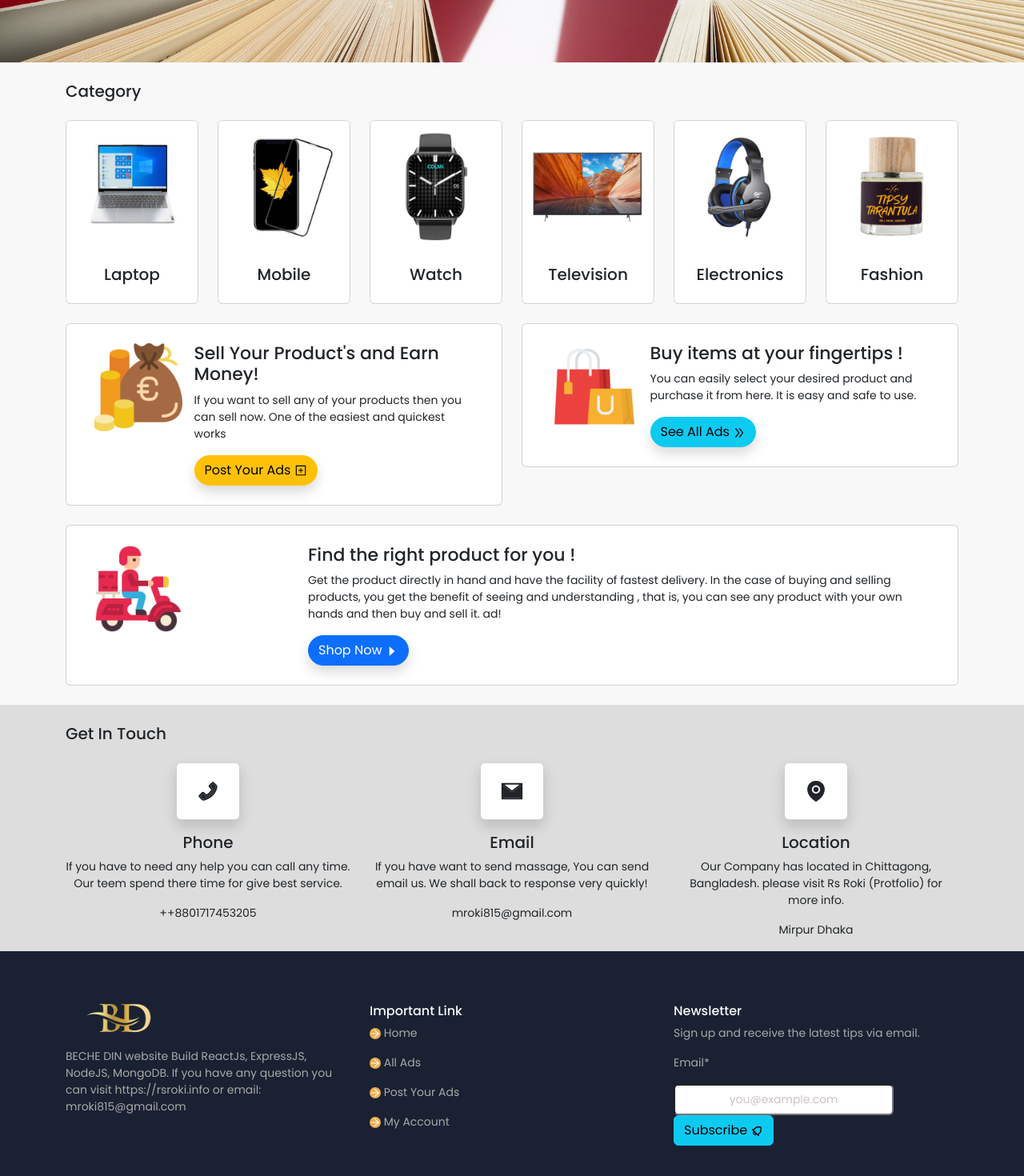
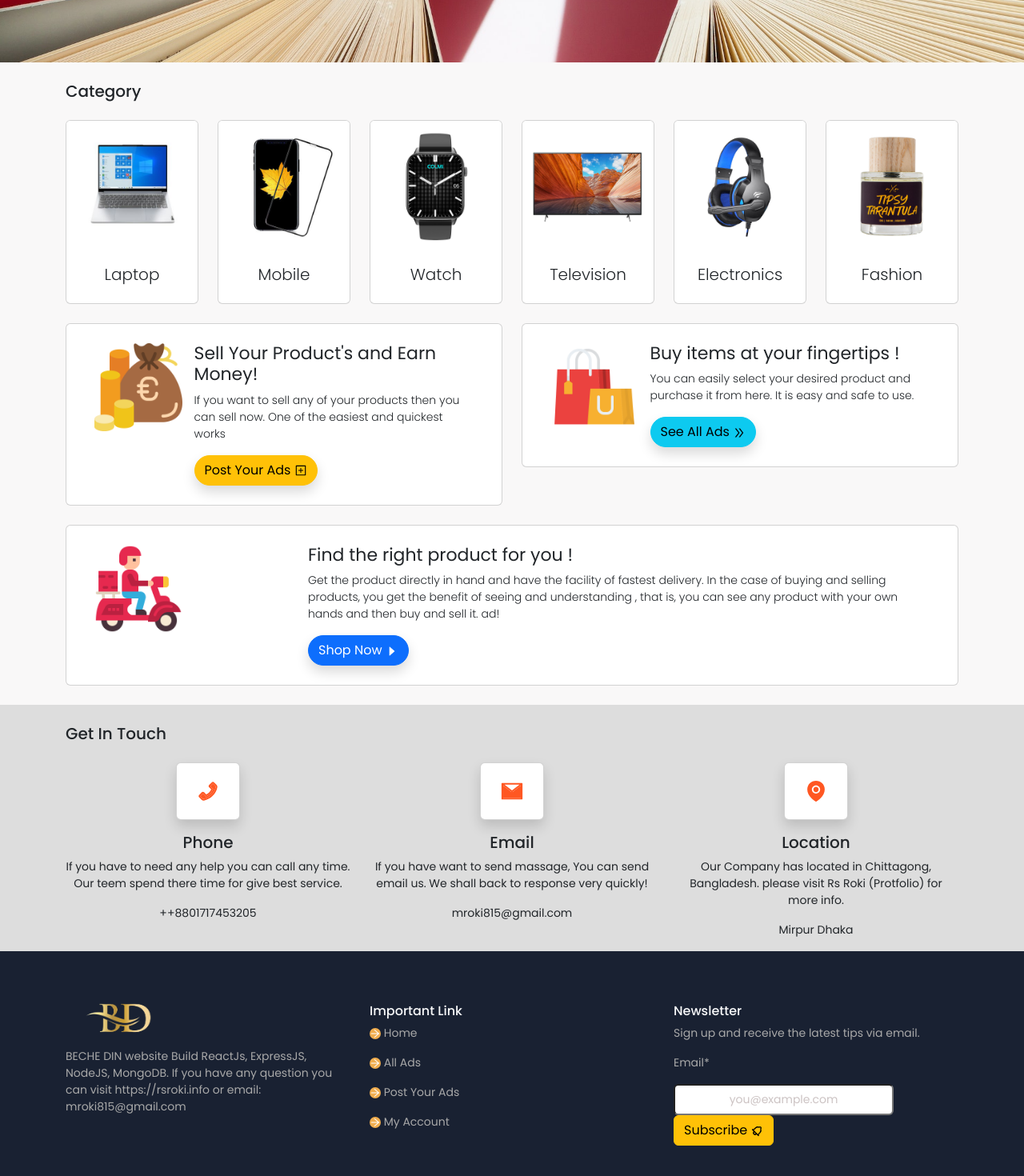
Before and after one commit to MdRoki2020/BECHE-DIN-PROJECT, a React (Create React App) app in the folder clint/: page / in a window 1280 px wide. Shown: the part 506-1976 px from the top of the page at 80% size. Built offline with nearby package versions, Linux system fonts and the light colour scheme.

Commit message:
some changes

```diff
--- a/clint/src/Assets/style/Home.css
+++ b/clint/src/Assets/style/Home.css
@@ -60,3 +60,15 @@ img.poster {
 .getInTouch{
     background:#ddd;
 }
+h5.card-title.text-center {
+    font-weight: 300;
+}
+.posterText h2 {
+    font-weight: normal;
+}
+.posterText p {
+    font-weight: 300;
+}
+.singleContact svg {
+    color: rgb(255, 87, 34);
+}
--- a/clint/src/Assets/style/PostAds.css
+++ b/clint/src/Assets/style/PostAds.css
@@ -16,6 +16,9 @@ label {
 }
 .card.posterWrapper h4 {
     font-weight: normal;
+}
+.card.shadow.posterWrapper.animated.flipInX.mt-3 svg {
+    color: rgb(255, 87, 34);
 }
 .productName label {
     margin-top: 20px;
--- a/clint/src/Assets/style/productDetails.css
+++ b/clint/src/Assets/style/productDetails.css
@@ -54,6 +54,9 @@ button.wishlist.form-control.my-4 {
 b.featuresheader {
     font-weight: normal;
 }
+b.featuresheader svg {
+    color: rgb(255, 87, 34);
+}
 
 span.featuresnormal {
     font-weight: 300;
--- a/clint/src/Pages/Footer.jsx
+++ b/clint/src/Pages/Footer.jsx
@@ -25,7 +25,7 @@ const Footer = () => {
             <p>Sign up and receive the latest tips via email.</p>
             <p>Email*</p>
             <input className='footerInput' placeholder='you@example.com'/>
-            <button className='btn btn-info'>Subscribe <TbBellRinging2/></button>
+            <button className='btn btn-warning'>Subscribe <TbBellRinging2/></button>
             </div>
           </div>
         </div>
--- a/clint/src/Pages/Home.jsx
+++ b/clint/src/Pages/Home.jsx
@@ -24,14 +24,14 @@ function Home() {
             <div className='row'>
               <div className='col-md-6'>
               <div className='coverMeta text-center'>
-                <h2 className='textContentWrapper animated fadeInLeft animated delay-2s'>BECHE DIN Will Change</h2>
-                <h2 className='textContentWrapper animated fadeInLeft'>Expression Each Visit</h2>
+                <h2 className='textContentWrapper animated fadeInUp delay-2s'>BECHE DIN Will Change</h2>
+                <h2 className='textContentWrapper animated fadeInUp'>Expression Each Visit</h2>
                 <p className='coverText animated fadeInUpBig'>Sold Your Old Drafts Safely</p>
                 <p className='coverText animated fadeInUpBig'>Safe Delevered Of Our Own Community</p>
               </div>
               </div>
               <div className='col-md-6'>
-                  <div className='subscribeComponents mt-5 text-center animated fadeInRight'>
+                  <div className='subscribeComponents mt-5 text-center animated fadeInUp'>
                   <input className='shadow' placeholder='Enter Email'/><Button className='shadow btn btn-warning text-light'> <TbBellRinging2/></Button>
                   </div>
               </div>
--- a/clint/src/Pages/LaptopItems.jsx
+++ b/clint/src/Pages/LaptopItems.jsx
@@ -59,6 +59,7 @@ const LaptopItems = () => {
   </div>
   </section>
 
+  <section>
     <div className=''>
       <ReactPaginate
         previousLabel={"previous"}
@@ -78,6 +79,9 @@ const LaptopItems = () => {
         activeClassName={"active"}
       />
     </div>
+  </section>
+
+
   <Footer />
 </Fragment>
   )
--- a/clint/src/Pages/ProductDetails.jsx
+++ b/clint/src/Pages/ProductDetails.jsx
@@ -6,6 +6,9 @@ import { Link } from 'react-router-dom';
 import ratingPoster from '../Assets/images/download.svg'
 import Footer from './Footer'
 import ReactImageMagnify from 'react-image-magnify';
+import { BsPatchCheckFill,BsBatteryCharging } from "react-icons/bs";
+import { IoColorPaletteSharp } from "react-icons/io5";
+import { SiBrandfolder } from "react-icons/si";
 
 const ProductDetails = () => {
   return (
@@ -49,19 +52,19 @@ const ProductDetails = () => {
 
                 <div className='detailsSectionTwo'>
                   <h6>More Information</h6>
-                  <b className='featuresheader'>Brand: </b><span className='featuresnormal'>Asus</span>
+                  <b className='featuresheader'><SiBrandfolder/> Brand: </b><span className='featuresnormal'>Asus</span>
                 </div>
 
                 <div className='detailsSectionTwo'>
-                  <b className='featuresheader'>Color: </b><span className='featuresnormal'>Black</span>
+                  <b className='featuresheader'><IoColorPaletteSharp/> Color: </b><span className='featuresnormal'>Black</span>
                 </div>
 
                 <div className='detailsSectionTwo'>
-                  <b className='featuresheader'>Battery mAh: </b><span className='featuresnormal'>63WHrs, 3S1P, 3-cell Li-ion</span>
+                  <b className='featuresheader'><BsBatteryCharging/> Battery mAh: </b><span className='featuresnormal'>63WHrs, 3S1P, 3-cell Li-ion</span>
                 </div>
 
                 <div className='detailsSectionTwo'>
-                  <b className='featuresheader'>Warranty Information: </b><span className='featuresnormal'>2 Years Brand Warranty</span>
+                  <b className='featuresheader'><BsPatchCheckFill/> Warranty Information: </b><span className='featuresnormal'>2 Years Brand Warranty</span>
                 </div>
 
                 <div className='detailsSectionTwo'>
```
Also changed, not shown: clint/src/Pages/PostAds.jsx (indentation only). Lines whose indentation alone changed are shown as unchanged.
